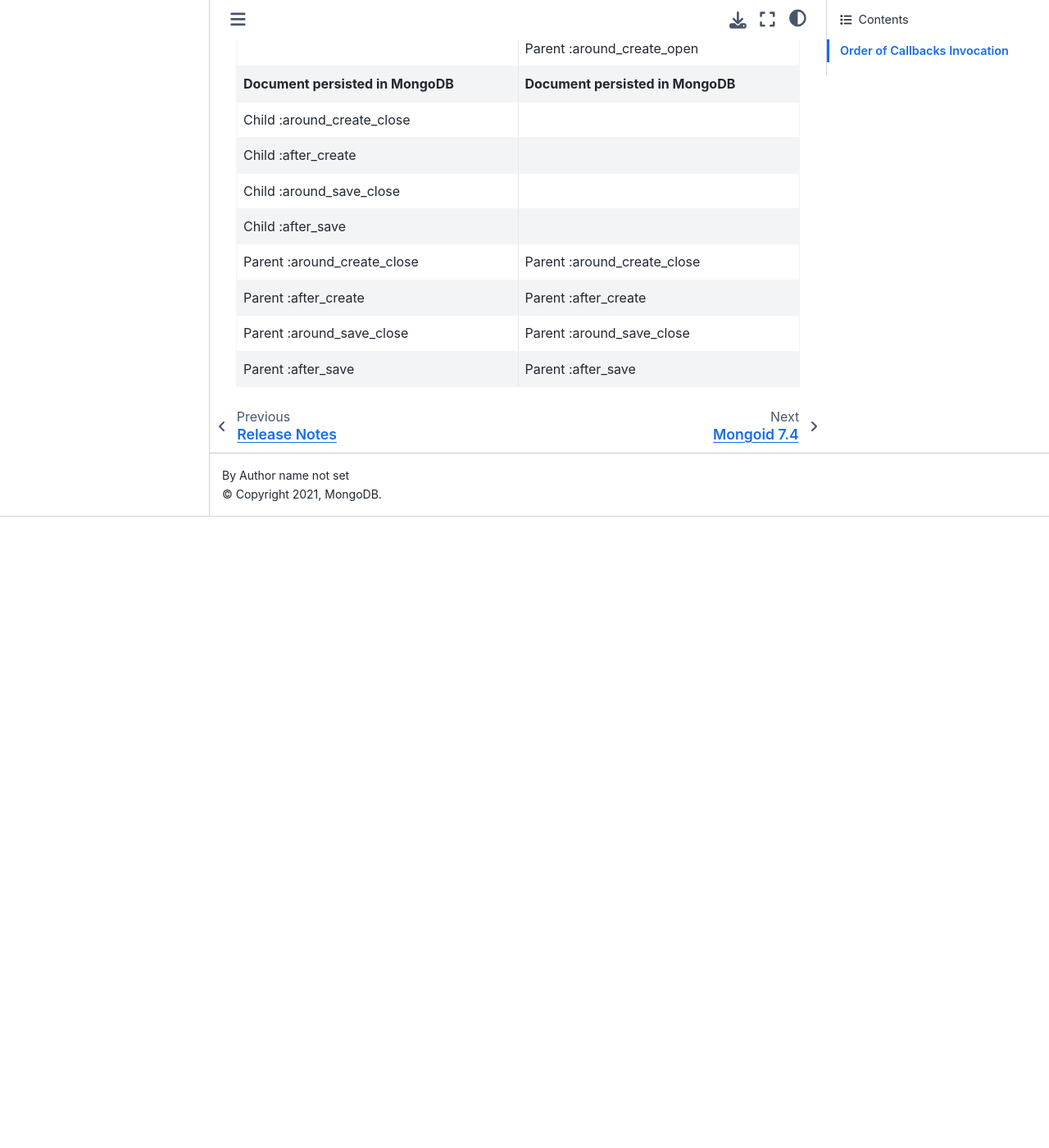
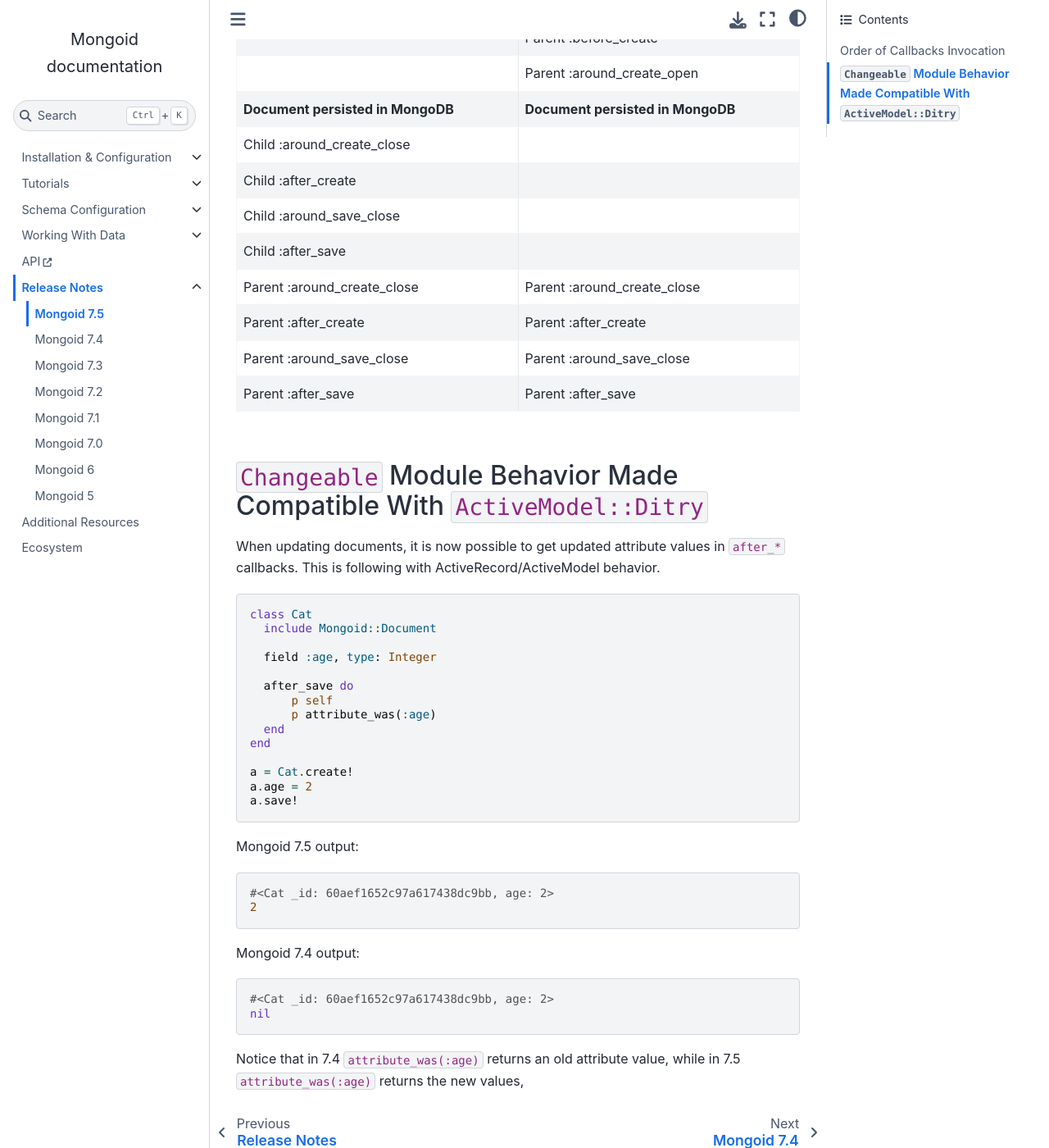
Before and after one commit to i80and/docs-mongoid, a Sphinx documentation site: the page built from docs/release-notes/mongoid-7.5.txt, in a window 1280 px wide and 1400 px high, scrolled down 2020 px. Shown: the whole window at 82% size. Built offline with Sphinx 7.4.7 and the Sphinx Book theme 1.1.4, drawn with Linux system fonts in a browser that asks for light colours; before the commit the page ends 2650 px from its top, so only the background shows below that; some of the changed text lies outside the part shown.

Commit message:
MONGOID-5104 Add AR-style dirty attributes (#5092)
Dirty data are now cleared and changes moved previous_changes immediately after a document is persisted in MongoDB. It means that old attribute values are available in before_ callbacks, and updated attribute values are available in after_ callbacks.

```diff
--- a/docs/release-notes/mongoid-7.5.txt
+++ b/docs/release-notes/mongoid-7.5.txt
@@ -117,3 +117,46 @@ Embedded associations (``embeds_one`` and ``embeds_many``):
 +---------------------------------------+---------------------------------------+
 | Parent :after_save                    | Parent :after_save                    |
 +---------------------------------------+---------------------------------------+
+
+
+``Changeable`` Module Behavior Made Compatible With ``ActiveModel::Ditry``
+--------------------------------------------------------------------------
+
+When updating documents, it is now possible to get updated attribute values
+in ``after_*`` callbacks. This is following with ActiveRecord/ActiveModel
+behavior.
+
+.. code-block:: ruby
+
+  class Cat
+    include Mongoid::Document
+
+    field :age, type: Integer
+
+    after_save do
+        p self
+        p attribute_was(:age)
+    end
+  end
+
+  a = Cat.create!
+  a.age = 2
+  a.save!
+
+Mongoid 7.5 output:
+
+.. code-block:: ruby
+
+  #<Cat _id: 60aef1652c97a617438dc9bb, age: 2>
+  2
+
+
+Mongoid 7.4 output:
+
+.. code-block:: ruby
+
+  #<Cat _id: 60aef1652c97a617438dc9bb, age: 2>
+  nil
+
+Notice that in 7.4 ``attribute_was(:age)`` returns an old attribute value,
+while in 7.5 ``attribute_was(:age)`` returns the new values,
```
